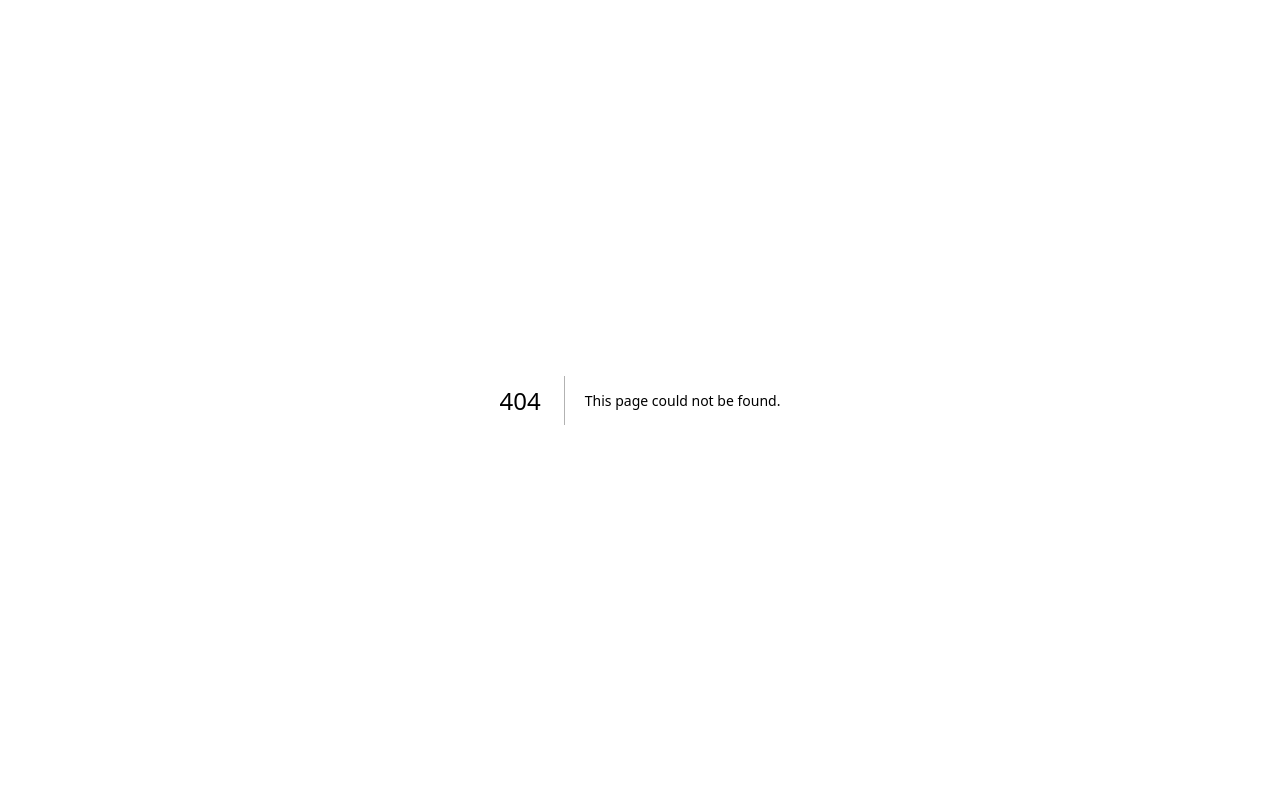
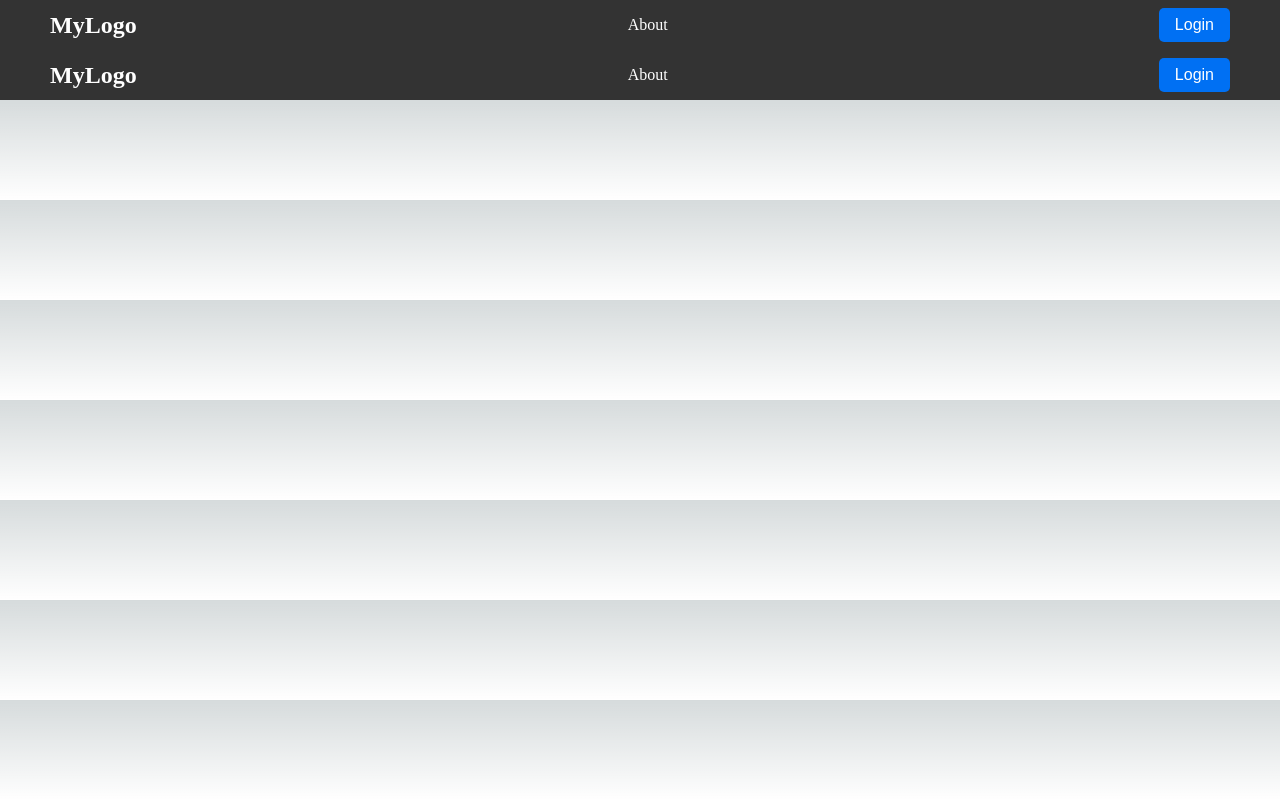
Before and after one commit to ghanashyamdevadig/Lemozine, a Next.js app: page /Layout in a window 1280 px wide. Before the commit this address had no page. Built offline with nearby package versions, Linux system fonts and the light colour scheme.

Commit message:
new changes

```diff
--- /dev/null
+++ b/src/component/Navbar/Navbar.js
@@ -0,0 +1,29 @@
+import React from 'react';
+import styles from './Navbar.module.css';
+import Link from 'next/link';
+
+function Navbar() {
+  return (
+    <nav className={styles.navbar}>
+    <div className={styles.container}>
+      <div className={styles.logo}>
+        <Link href="/">
+          MyLogo
+        </Link>
+      </div>
+
+      <div className={styles.about}>
+        <Link href="/about">
+          About
+        </Link>
+      </div>
+
+      <div className={styles.login}>
+        <button onClick={() => alert('Login button clicked!')}>Login</button>
+      </div>
+    </div>
+  </nav>
+  )
+}
+
+export default Navbar
--- /dev/null
+++ b/src/component/Navbar/Navbar.module.css
@@ -0,0 +1,59 @@
+.navbar {
+    background-color: #333;
+    padding: 0.5rem 50px;
+    color: white;
+    display: flex;
+    align-items: center;
+    justify-content: space-between;
+  }
+
+  .container {
+    display: flex;
+    justify-content: space-between;
+    align-items: center;
+    width: 100%;
+    margin: 0 auto;
+    align-items: center;
+  }
+
+  .logo a {
+    font-size: 1.5rem;
+    font-weight: bold;
+    color: white;
+    text-decoration: none;
+  }
+
+  .about a {
+    font-size: 1rem;
+    color: white;
+    text-decoration: none;
+  }
+
+  .about a:hover {
+    text-decoration: underline;
+  }
+
+  .login button {
+    background-color: #0070f3;
+    color: white;
+    border: none;
+    padding: 0.5rem 1rem;
+    border-radius: 5px;
+    cursor: pointer;
+    font-size: 1rem;
+  }
+
+  .login button:hover {
+    background-color: #005bb5;
+  }
+
+  @media (max-width: 768px) {
+    .about {
+      display: none;
+    }
+
+    .navbar {
+      flex-direction: column;
+      text-align: center;
+    }
+  }
--- /dev/null
+++ b/src/pages/Layout.js
@@ -0,0 +1,13 @@
+import Navbar from '@/component/Navbar/Navbar';
+import React from 'react';
+
+const Layout = ({children}) => {
+    return (
+        <div>
+            <Navbar/>
+            <div>{children}</div>
+        </div>
+    )
+}
+
+export default Layout;
--- a/src/pages/_app.js
+++ b/src/pages/_app.js
@@ -1,5 +1,13 @@
 import '@/styles/globals.css'
+import Layout from './Layout';
 
 export default function App({ Component, pageProps }) {
-  return <Component {...pageProps} />
+
+  const content = <Component {...pageProps} />;
+
+  return(
+    <Layout>
+      {content}
+    </Layout>
+  )
 }
```
